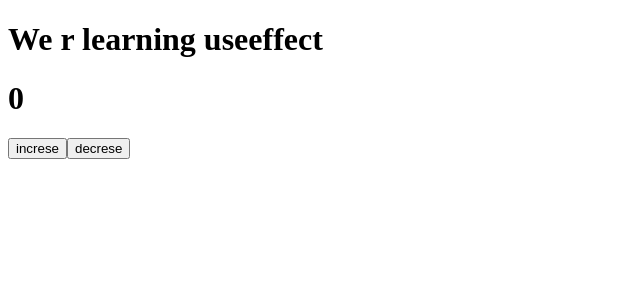
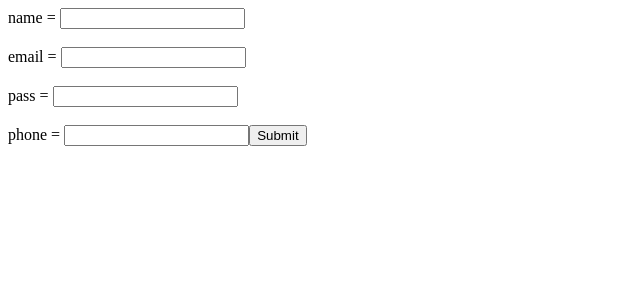
Before and after one commit to Sameer-Beg/ReactWithSameer, a React (Vite) app in the folder vite-project/: page / in a window 1280 px wide. Shown: the top 300 px of the page, without its empty margins (0-640 px from the left). Built offline with nearby package versions, Linux system fonts and the light colour scheme.

Commit message:
Addfiles

```diff
--- a/vite-project/src/App.jsx
+++ b/vite-project/src/App.jsx
@@ -60,18 +60,20 @@ const App = () => {
           <S10_MoreOnFetchDataAPI/>
       </div> */}
 
-      {/* <div>
+      <div>
         <S11_FormHandling/>
-      </div> */}
+      </div>
 
 
         {/* <div>
           <S12_MovieProject/>
         </div> */}
 
-        <div>
+        {/* <div>
           <S13_UseEffect/>
-        </div>
+        </div> */}
+
+
 
     </>
   )
--- a/vite-project/src/Components/S11_FormHandling.jsx
+++ b/vite-project/src/Components/S11_FormHandling.jsx
@@ -1,9 +1,11 @@
 import React, { useState } from 'react'
 
 const S11_FormHandling = () => {
-    const [name , setname] = useState('sameerbeg')
+    const [name , setname] = useState('')
     const [email , setemail] = useState('')
     const [password , setpassword] = useState('')
+    const [phone , setPhone] = useState(' ')
+
 
     const handlesubbmit = (e) =>{
         e.preventDefault();
@@ -12,6 +14,8 @@ const S11_FormHandling = () => {
         setname('')
         setemail('')
         setpassword('')
+        setPhone(' ')
+
     }
   return (
     <div>
@@ -19,6 +23,7 @@ const S11_FormHandling = () => {
         name = <input onChange={(e)=>setname(e.target.value)} value={name} type="text" /> <br /><br />
         email = <input onChange={(e)=>setemail(e.target.value)} value={email} type="email" /> <br /> <br />
         pass = <input onChange={(e)=>setpassword(e.target.value)} value={password} type="password" /> <br /><br />
+        phone = <input onChange={(e)=>setPhone(e.target.value)} value={phone} type="text" />
         <button>Submit</button>
       </form>
     </div>
```
